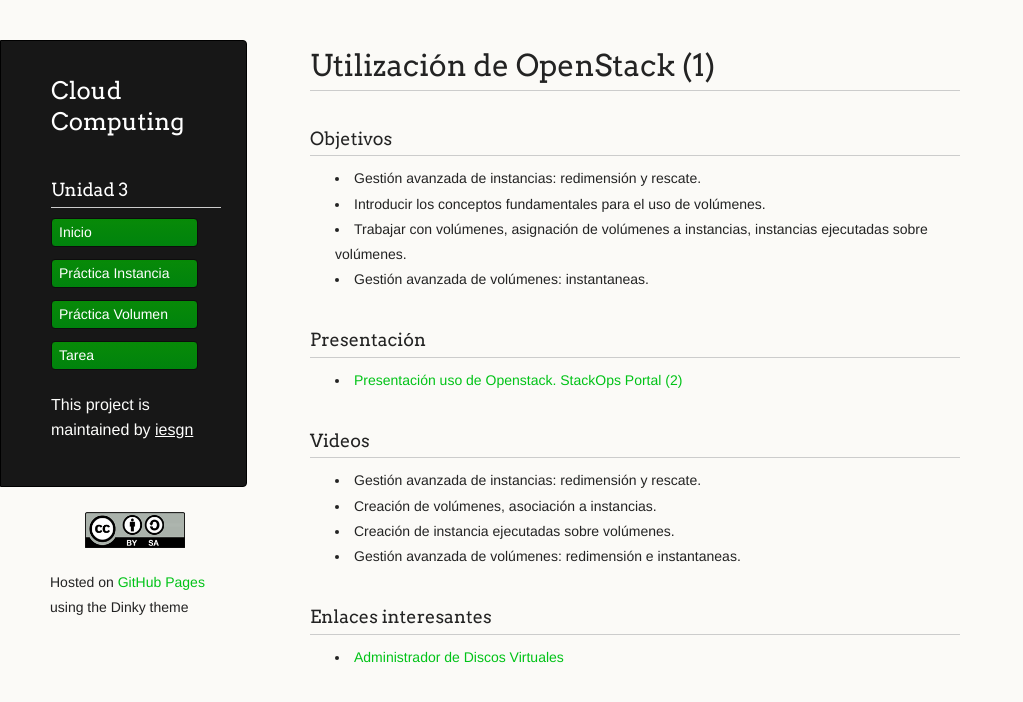
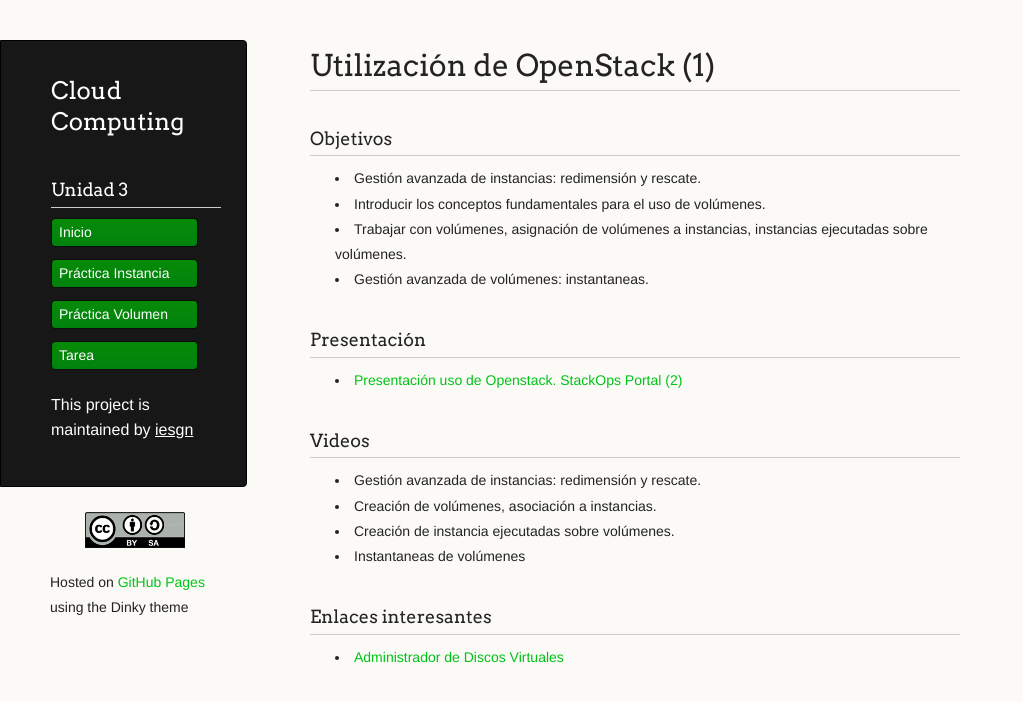
Before and after one commit to iesgn/cloud2, a Jekyll site: the page built from curso/u3/index.md, in a window 1280 px wide. Shown: the top 702 px of the page, without its empty margins (0-1023 px from the left). Built offline with Jekyll 4.4.1, drawn with Linux system fonts in a browser that asks for light colours.

Commit message:
Presentación unidad 3

```diff
--- a/curso/u3/index.md
+++ b/curso/u3/index.md
@@ -20,7 +20,7 @@ menu:
 * Gestión avanzada de instancias: redimensión y rescate.
 * Creación de volúmenes, asociación a instancias.
 * Creación de instancia ejecutadas sobre volúmenes.
-* Gestión avanzada de volúmenes: redimensión e instantaneas.
+* Instantaneas de volúmenes
 
 ###Enlaces interesantes
 
--- a/curso/u3/presentacion.html
+++ b/curso/u3/presentacion.html
@@ -19,7 +19,7 @@ tema: sky
 		width="100px" border="0"/></a></small></p>
 	  </section>
 	  <section>
-			<h4>Acciones que podemos relaizar sobre las intancias</h4>
+			<h4>Acciones que podemos realizar sobre las instancias</h4>
 			<img src="../u2/img/acciones.png"/>
 	  </section>
 	  <section>
```
